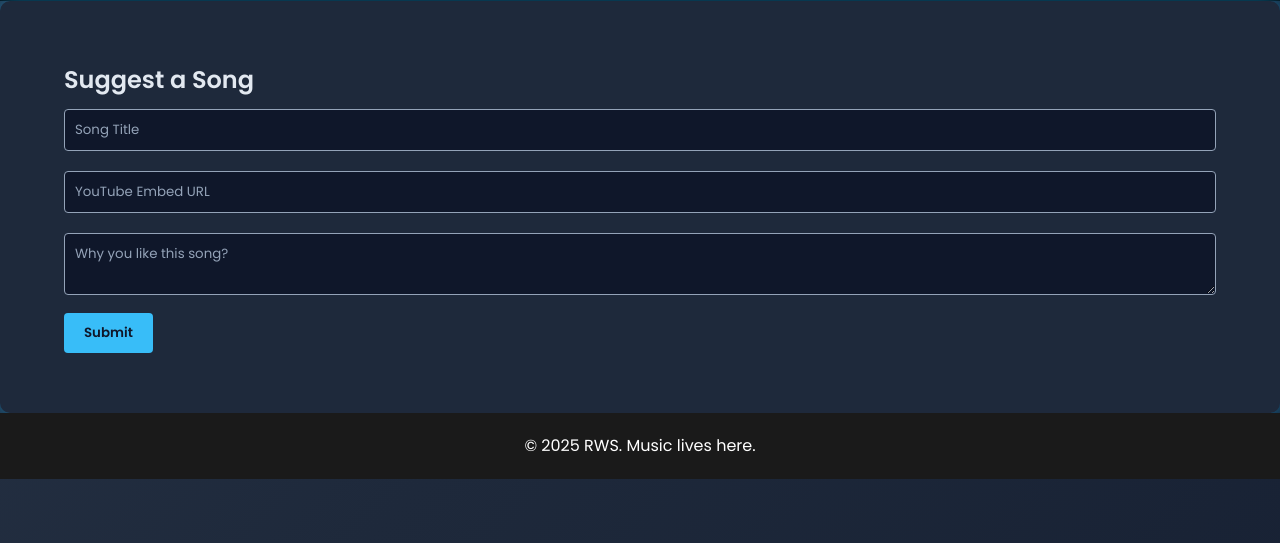
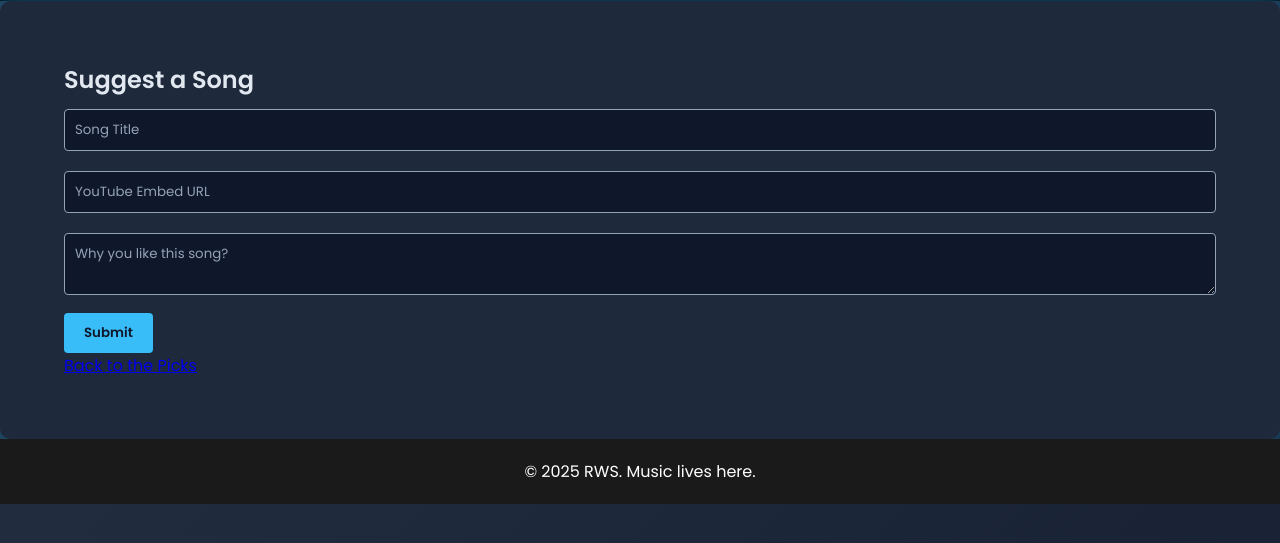
Before and after one commit to SpiderWarrior-15/Royal-Warriors-Squad, a plain HTML site: page post.html in a window 1280 px wide. Shown: the part 85-628 px from the top of the page. Drawn offline with Linux system fonts and the light colour scheme.

Commit message:
Update post.html

```diff
--- a/post.html
+++ b/post.html
@@ -22,6 +22,7 @@
         <textarea placeholder="Why you like this song?" required></textarea>
         <button type="submit">Submit</button>
       </form>
+      <a href="warriors-picks.html">Back to the Picks</a>
     </div>
   </section>
 
```
